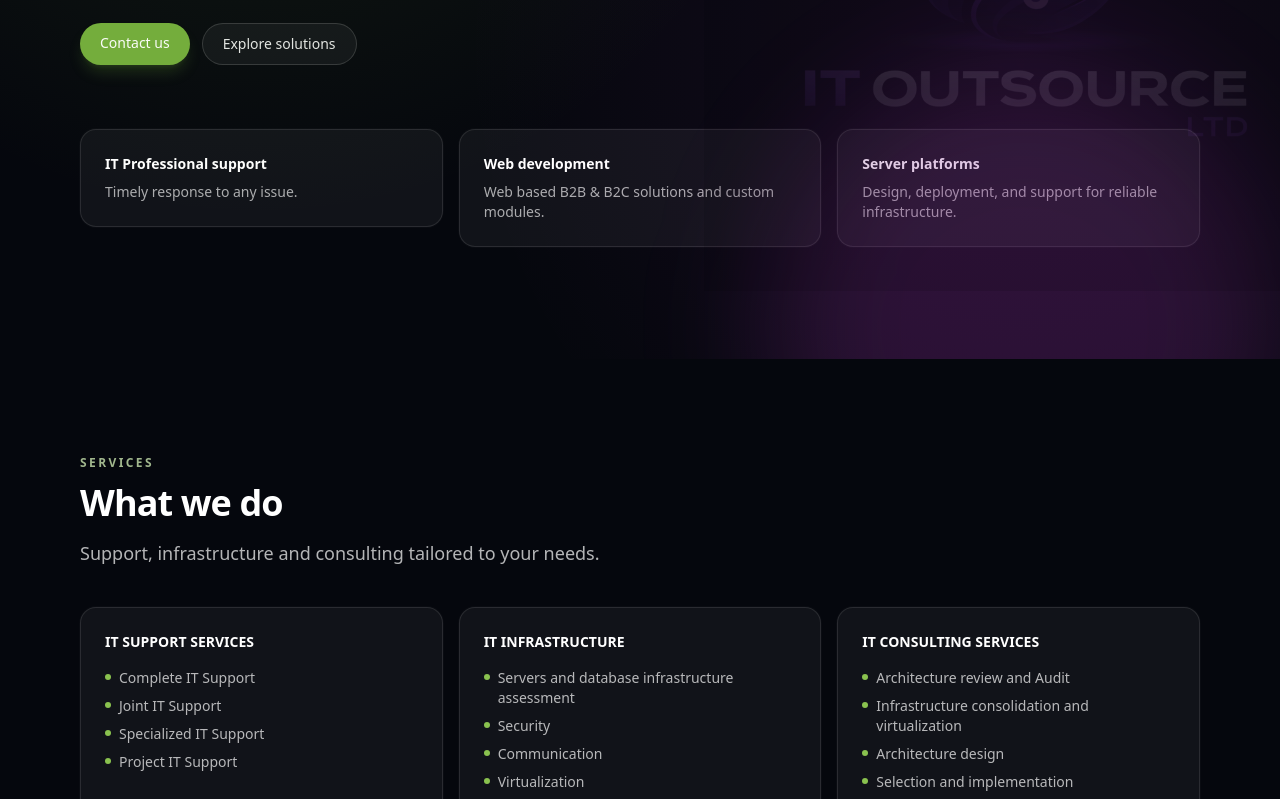
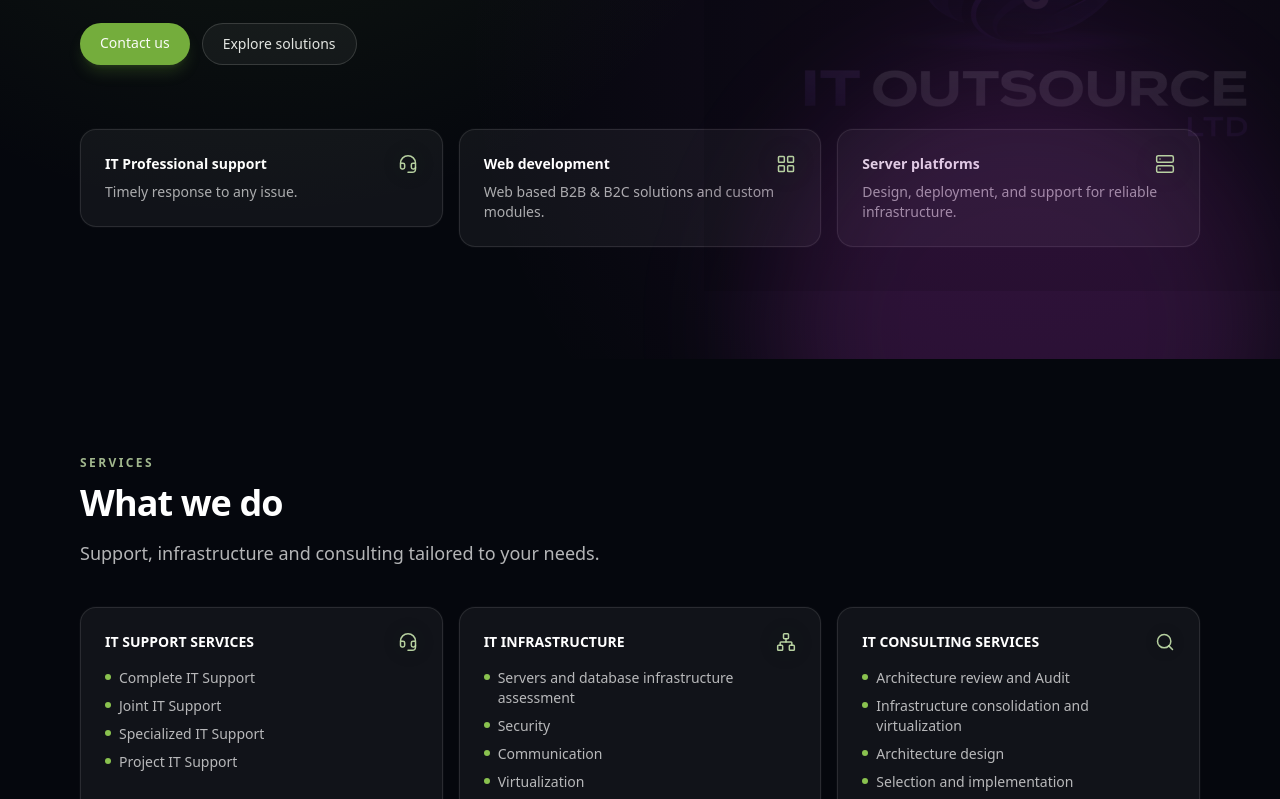
Before and after one commit to gushterovstefan/itosite, a React (Vite) app in the folder website/: page / in a window 1280 px wide. Shown: the part 481-1280 px from the top of the page. Built offline with nearby package versions, Linux system fonts and the light colour scheme.

Commit message:
Home: typography polish + minimal icons + improved motion polish

```diff
--- a/website/package.json
+++ b/website/package.json
@@ -12,6 +12,7 @@
   },
   "dependencies": {
     "framer-motion": "^12.29.3",
+    "lucide-react": "^0.563.0",
     "react": "^19.2.0",
     "react-dom": "^19.2.0",
     "react-router-dom": "^7.13.0"
--- /dev/null
+++ b/website/src/components/Icons.jsx
@@ -0,0 +1,39 @@
+import {
+  Headset,
+  Globe,
+  Server,
+  Shield,
+  Cloud,
+  LayoutGrid,
+  Network,
+  Search,
+  Wrench
+} from 'lucide-react'
+
+/**
+ * Minimal, consistent icon wrapper.
+ */
+export function Icon({ as: As, className = '' }) {
+  return (
+    <As
+      aria-hidden="true"
+      className={
+        'h-5 w-5 text-brand-200/90 drop-shadow-[0_0_18px_rgba(116,173,60,0.10)] ' +
+        className
+      }
+      strokeWidth={1.8}
+    />
+  )
+}
+
+export const icons = {
+  support: Headset,
+  web: LayoutGrid,
+  server: Server,
+  infrastructure: Network,
+  security: Shield,
+  cloud: Cloud,
+  consulting: Search,
+  tools: Wrench,
+  globe: Globe
+}
--- a/website/src/components/Section.jsx
+++ b/website/src/components/Section.jsx
@@ -13,14 +13,14 @@ export default function Section({ eyebrow, title, lead, children }) {
         ) : null}
         {title ? (
           <Reveal delay={0.04}>
-            <h2 className="mt-3 text-2xl font-semibold tracking-tight md:text-4xl">
+            <h2 className="mt-3 h2">
               {title}
             </h2>
           </Reveal>
         ) : null}
         {lead ? (
           <Reveal delay={0.08}>
-            <p className="mt-4 max-w-3xl text-base leading-relaxed text-white/70 md:text-lg">
+            <p className="mt-4 max-w-3xl prose-lead">
               {lead}
             </p>
           </Reveal>
--- a/website/src/index.css
+++ b/website/src/index.css
@@ -12,9 +12,23 @@ html, body {
 
 body {
   @apply bg-ink-950 text-white antialiased;
+  font-feature-settings: 'ss01' on, 'cv02' on;
 }
 
 /* nicer selection */
 ::selection {
-  background: rgba(99, 102, 241, 0.35);
+  background: rgba(116, 173, 60, 0.30);
 }
+
+/* premium readability helpers */
+.prose-lead {
+  @apply text-base leading-relaxed text-white/70 md:text-lg;
+}
+
+.h1 {
+  @apply text-4xl font-semibold tracking-tight md:text-6xl;
+}
+
+.h2 {
+  @apply text-2xl font-semibold tracking-tight md:text-4xl;
+}
--- a/website/src/pages/Home.jsx
+++ b/website/src/pages/Home.jsx
@@ -2,6 +2,7 @@ import { motion } from 'framer-motion'
 import { Link } from 'react-router-dom'
 import Section from '../components/Section.jsx'
 import { Card, BulletList } from '../components/Cards.jsx'
+import { Icon, icons } from '../components/Icons.jsx'
 import { contentEN } from '../content/en.js'
 import logo from '../assets/logo.png'
 
@@ -42,16 +43,10 @@ export default function Home() {
               IT services & solutions
             </motion.div>
 
-            <motion.h1
-              variants={fadeUp}
-              className="mt-4 text-4xl font-semibold tracking-tight md:text-6xl"
-            >
+            <motion.h1 variants={fadeUp} className="mt-4 h1">
               {c.heroTitle}
             </motion.h1>
-            <motion.p
-              variants={fadeUp}
-              className="mt-6 text-base leading-relaxed text-white/70 md:text-lg"
-            >
+            <motion.p variants={fadeUp} className="mt-6 prose-lead">
               IT Outsource is a fast growing IT company with more than 10 years of experience designing,
               implementing, integrating and supporting different IT solutions.
             </motion.p>
@@ -75,12 +70,15 @@ export default function Home() {
           {/* top highlights */}
           <div className="mt-12 grid gap-4 md:mt-16 md:grid-cols-3">
             {[
-              { t: 'IT Professional support', d: 'Timely response to any issue.' },
-              { t: 'Web development', d: 'Web based B2B & B2C solutions and custom modules.' },
-              { t: 'Server platforms', d: 'Design, deployment, and support for reliable infrastructure.' }
+              { t: 'IT Professional support', d: 'Timely response to any issue.', icon: icons.support },
+              { t: 'Web development', d: 'Web based B2B & B2C solutions and custom modules.', icon: icons.web },
+              { t: 'Server platforms', d: 'Design, deployment, and support for reliable infrastructure.', icon: icons.server }
             ].map((x, i) => (
               <Card key={x.t} className="p-5" revealDelay={0.06 + i * 0.06}>
-                <div className="text-sm font-semibold">{x.t}</div>
+                <div className="flex items-start justify-between gap-4">
+                  <div className="text-sm font-semibold">{x.t}</div>
+                  <Icon as={x.icon} />
+                </div>
                 <div className="mt-2 text-sm text-white/65">{x.d}</div>
               </Card>
             ))}
@@ -89,10 +87,17 @@ export default function Home() {
       </section>
 
       {/* Services */}
-      <Section eyebrow={c.services.title} title="What we do" lead="Support, infrastructure and consulting tailored to your needs.">
+      <Section
+        eyebrow={c.services.title}
+        title="What we do"
+        lead="Support, infrastructure and consulting tailored to your needs."
+      >
         <div className="grid gap-4 md:grid-cols-3">
-          <Card>
-            <div className="text-sm font-semibold">{c.services.support.title}</div>
+          <Card revealDelay={0.04}>
+            <div className="flex items-start justify-between gap-4">
+              <div className="text-sm font-semibold">{c.services.support.title}</div>
+              <Icon as={icons.support} />
+            </div>
             <div className="mt-4">
               <BulletList items={c.services.support.items} />
             </div>
@@ -102,19 +107,30 @@ export default function Home() {
               </Link>
             </div>
           </Card>
-          <Card>
-            <div className="text-sm font-semibold">{c.services.infrastructure.title}</div>
+
+          <Card revealDelay={0.10}>
+            <div className="flex items-start justify-between gap-4">
+              <div className="text-sm font-semibold">{c.services.infrastructure.title}</div>
+              <Icon as={icons.infrastructure} />
+            </div>
             <div className="mt-4">
               <BulletList items={c.services.infrastructure.items} />
             </div>
             <div className="mt-5">
-              <Link className="text-sm text-brand-200 hover:text-brand-100" to="/it-infrastructure-services">
+              <Link
+                className="text-sm text-brand-200 hover:text-brand-100"
+                to="/it-infrastructure-services"
+              >
                 View infrastructure →
               </Link>
             </div>
           </Card>
-          <Card>
-            <div className="text-sm font-semibold">{c.services.consulting.title}</div>
+
+          <Card revealDelay={0.16}>
+            <div className="flex items-start justify-between gap-4">
+              <div className="text-sm font-semibold">{c.services.consulting.title}</div>
+              <Icon as={icons.consulting} />
+            </div>
             <div className="mt-4">
               <BulletList items={c.services.consulting.items} />
             </div>
@@ -157,7 +173,7 @@ export default function Home() {
       {/* CTA */}
       <section className="border-t border-white/10 py-14">
         <div className="mx-auto max-w-6xl px-4">
-          <div className="rounded-3xl border border-white/10 bg-gradient-to-r from-indigo-500/15 via-white/5 to-fuchsia-500/10 p-8 md:p-12">
+          <div className="rounded-3xl border border-white/10 bg-gradient-to-r from-brand-500/14 via-white/5 to-fuchsia-500/10 p-8 md:p-12">
             <div className="text-xl font-semibold md:text-2xl">Ready to modernize your IT?</div>
             <div className="mt-2 max-w-2xl text-sm text-white/70 md:text-base">
               Your IT needs are placed in the hands of multifunctional and certified experts that use
```
Also changed, not shown: 1 other file (tests, documents, lock files or other folders).
